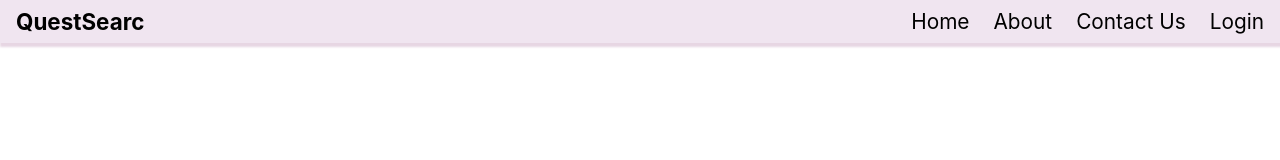
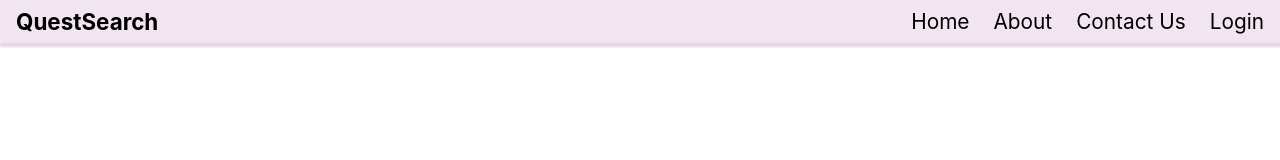
Before and after one commit to yogesh2i/SpeakX, a React (Create React App) app in the folder frontend/: page / in a window 1280 px wide. Shown: the top 160 px of the page. Built offline with nearby package versions, Linux system fonts and the light colour scheme; no server answers.

Commit message:
Update Navbar.jsx

```diff
--- a/frontend/src/Components/Navbar/Navbar.jsx
+++ b/frontend/src/Components/Navbar/Navbar.jsx
@@ -5,7 +5,7 @@ export default function Navbar() {
     <>
       <nav>
         <div className={Style.left}>
-          <h3>QuestSearc</h3>
+          <h3>QuestSearch</h3>
         </div>
         <div className={Style.right}>
           <div className={Style.menu}>Menu</div>
```
